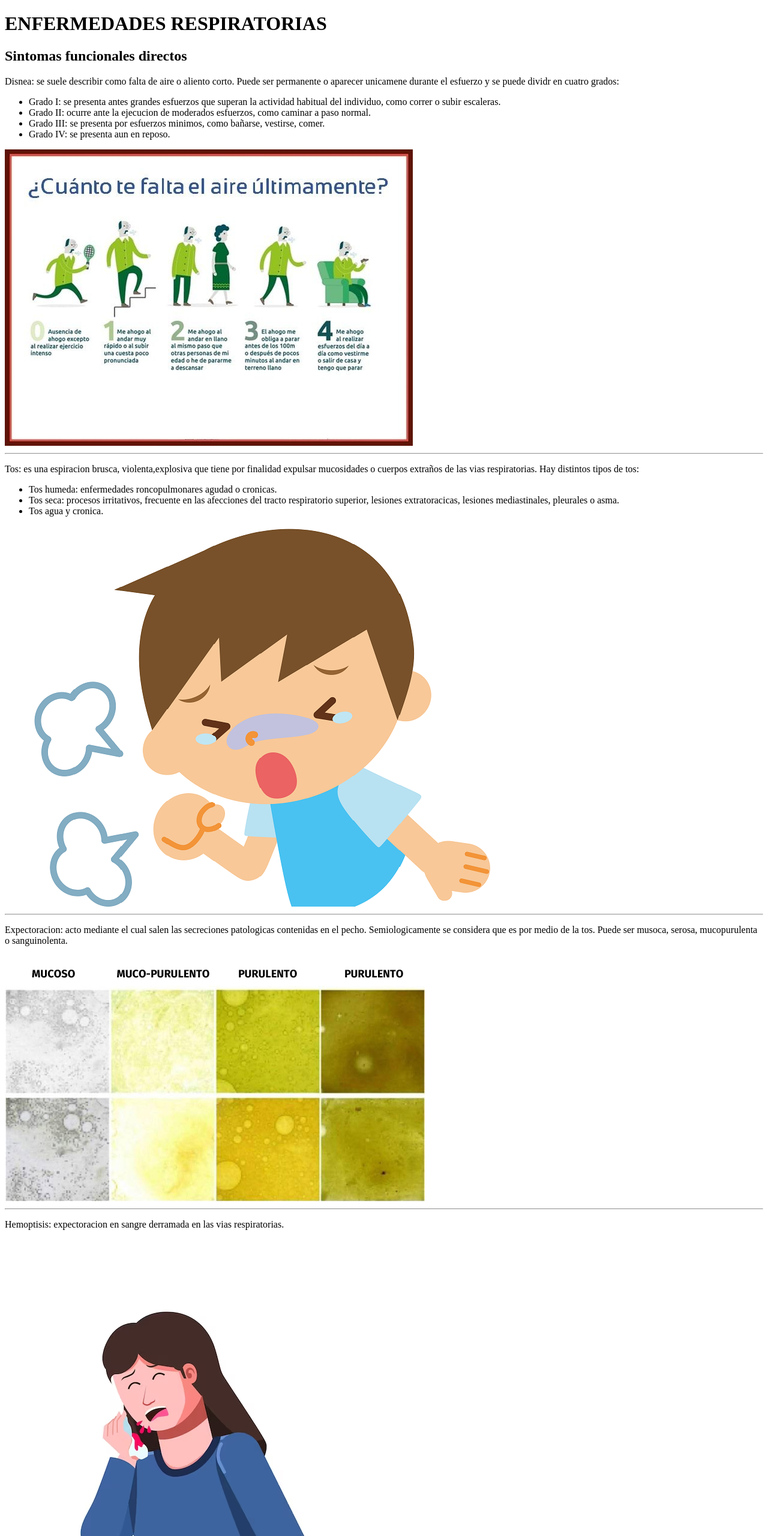
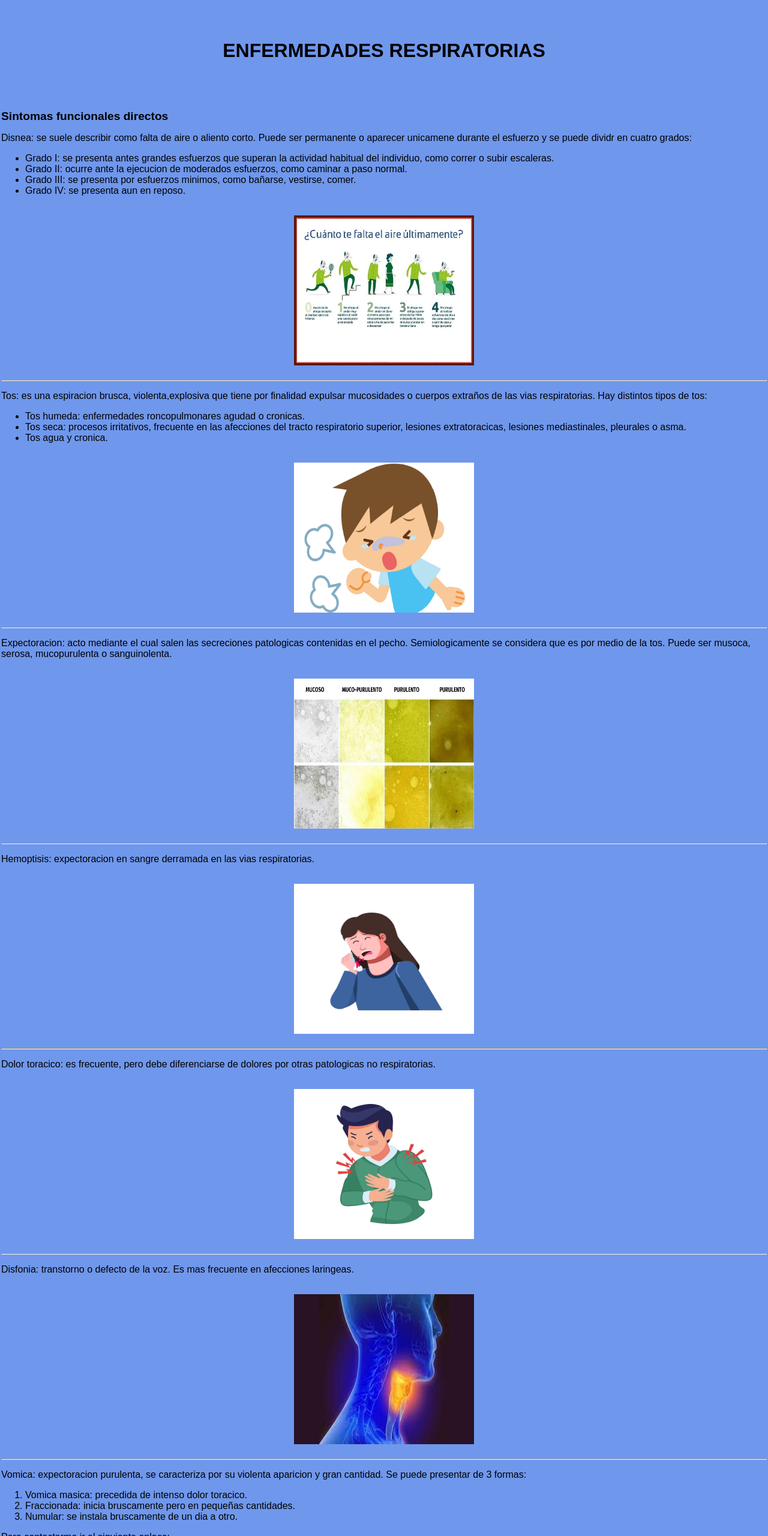
Before and after one commit to BMBocchio/Ejercicio-modulo-3, a plain HTML site: page index.html in a window 1280 px wide. Shown: the top 2560 px of the page at 60% size. Drawn offline with Linux system fonts and the light colour scheme.

Commit message:
CSS file

```diff
--- /dev/null
+++ b/contacto.html
@@ -0,0 +1,42 @@
+<!DOCTYPE html>
+<html lang="en">
+<head>
+    <meta charset="UTF-8">
+    <meta name="viewport" content="width=device-width, initial-scale=1.0">
+    <title>Document</title>
+</head>
+<body>
+    <header>
+        <h1> Formulario de contacto</h1>
+    </header>
+    <main>
+        <div>
+            <h2>Para contactarnos ingrese los siguientes datos</h2>
+        </div>
+
+        <form>
+            <div>
+                <label for="Nombre">Nombre: </label>
+                <input type="text" name="Nombre" />
+            </div>
+
+            <div>
+                <label for="Apellido">Apellido: </label>
+                <input type="text" name="Apellido" />
+            </div>
+
+            <div>
+                <label for="Email">Email: </label>
+                <input type="email" name=": Email" />
+            </div>
+
+            <div>
+                <label for="Consulta">Consulta: </label>
+                <input type="text" name="Consulta" />
+            </div>
+
+            <button>ENVIAR</button>
+        </form>
+    </main>
+</body>
+</html>
--- a/index.html
+++ b/index.html
@@ -3,18 +3,20 @@
 <head>
     <meta charset="UTF-8">
     <meta name="viewport" content="width=device-width, initial-scale=1.0">
+    <link rel="stylesheet" href="contacto.html" />
+    <link rel="stylesheet" href="styless.css"/>
     <title>Document</title>
 </head>
 <body>
     <header>
-        <h1>ENFERMEDADES RESPIRATORIAS</h1>
+        <h1 class="titulo">ENFERMEDADES RESPIRATORIAS</h1>
     </header>
 
     <main>
         <section>
             <article>
 
-            <h2>Sintomas funcionales directos</h2>
+            <h2 class="subtitulo">Sintomas funcionales directos</h2>
 
             <p>Disnea: se suele describir como falta de aire o aliento corto. Puede ser permanente o aparecer unicamene durante el esfuerzo y se puede dividr en cuatro grados:</p>
             <ul>
@@ -23,7 +25,9 @@
                 <li>Grado III: se presenta por esfuerzos minimos, como bañarse, vestirse, comer.</li>
                 <li>Grado IV: se presenta aun en reposo.</p>
             </ul>
-            <img src="sa_1612787123_24.jpg"/>
+            <div class="cards">
+            <img src="sa_1612787123_24.jpg" class="img"/>
+            </div>
             <hr />
             <p>Tos: es una espiracion brusca, violenta,explosiva que tiene por finalidad expulsar mucosidades o cuerpos extraños de las vias respiratorias. Hay distintos tipos de tos:</p>
             <ul>
@@ -31,20 +35,36 @@
                 <li>Tos seca: procesos irritativos, frecuente en las afecciones del tracto respiratorio superior, lesiones extratoracicas, lesiones mediastinales, pleurales o asma.</li>
                 <li>Tos agua y cronica.</li>
             </ul>
-            <img src="tos_cronica.png"/>
+
+            <div class="cards">
+            <img src="tos_cronica.png" class="img"/>
+            </div>
             <hr />
+
             <p>Expectoracion: acto mediante el cual salen las secreciones patologicas contenidas en el pecho. Semiologicamente se considera que es por medio de la tos. Puede ser musoca, serosa, mucopurulenta o sanguinolenta.</p>
-            <img src="expectoracion1.jpg"/>
+            <div class="cards">
+            <img src="expectoracion1.jpg" class="img"/>
+            </div>
             <hr />
+
             <p>Hemoptisis: expectoracion en sangre derramada en las vias respiratorias.</p>
-            <img src="hemoptosis.avif"/>
+            <div class="cards">
+            <img src="hemoptosis.avif" class="img"/>
+            </div>
             <hr />
+
             <p>Dolor toracico: es frecuente, pero debe diferenciarse de dolores por otras patologicas no respiratorias.</p>
-            <img src="dolor toracico.jpg"/>
+            <div class="cards">
+            <img src="dolor toracico.jpg" class="img"/>
+            </div>
             <hr />
+
             <p>Disfonia: transtorno o defecto de la voz. Es mas frecuente en afecciones laringeas.</p>
-            <img src="disfonia.jpeg"/>
+            <div class="cards">
+            <img src="disfonia.jpeg" class="img"/>
+            </div>
             <hr />
+
             <p>Vomica: expectoracion purulenta, se caracteriza por su violenta aparicion y gran cantidad. Se puede presentar de 3 formas:</p>
             <ol>
                 <li>Vomica masica: precedida de intenso dolor toracico.</li>
@@ -54,16 +74,14 @@
 
         </article>
 
+    </section>
+    </main>
+    <footer>
+        <p>
+            Para contactarme ir al siguiente enlace:
+        </p>
 
-
-
-
-
-
-        </section>
-
-
-    </main>
-
+        <a href="./contacto.html">Formulario de Contacto</a>
+    </footer>
 </body>
 </html>
--- /dev/null
+++ b/styless.css
@@ -0,0 +1,30 @@
+body {
+    font-family: 'Arial', sans-serif;
+    background-color: #6f97ec;
+    color: #000000;
+    margin: 2px;
+  }
+.titulo{
+  font-size: 2em;
+  width: 60vw;
+  margin: auto;
+  padding: 2em;
+  display: flex;
+  flex-direction: column;
+  align-items: center;
+}
+.subtitulo{
+  font-size: larger;
+}
+.img{
+  width: 300px;
+  height: 250px;
+}
+.cards{
+  padding: 1em;
+  border-radius: 10%;
+  margin: auto;
+  display: flex;
+  flex-direction: column;
+  align-items: center;
+  }
```
